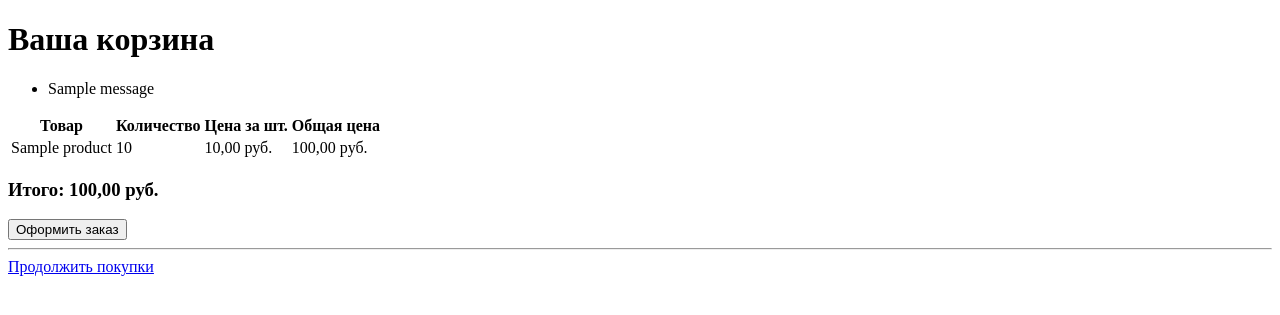
After one commit to kabshanov/Python_OnlineStore_Kabshanov, a Django app: page /cart/ in a window 1280 px wide. The commit adds this page. Shown: the top 315 px of the page. Run offline with Django 5.2, Linux system fonts and the light colour scheme; a user stored in the database is signed in; tables that the repository leaves empty hold one stand-in row (values such as "Sample post"); one stand-in notice (Sample message) is shown.

Commit message:
задание 6

```diff
--- a/store/models.py
+++ b/store/models.py
@@ -128,6 +128,14 @@ class CartItem(models.Model) :
     def __str__(self) :
         return f"{self.quantity} x {self.product.name} в корзине"
 
+    @property
+    def total_item_price(self) :
+        """
+        Рассчитывает общую стоимость
+        этой позиции корзины (цена * количество).
+        """
+        return self.product.price * self.quantity
+
 
 class Order(models.Model) :
     """
--- /dev/null
+++ b/store/templates/store/cart_detail.html
@@ -0,0 +1,52 @@
+<!DOCTYPE html>
+<html lang="ru">
+<head>
+    <meta charset="UTF-8">
+    <title>Ваша корзина</title>
+</head>
+<body>
+    <h1>Ваша корзина</h1>
+
+    {% if messages %}
+        <ul class="messages">
+            {% for message in messages %}
+                <li{% if message.tags %} class="{{ message.tags }}"{% endif %}>{{ message }}</li>
+            {% endfor %}
+        </ul>
+    {% endif %}
+
+    {% if cart_items %}
+        <table>
+            <thead>
+                <tr>
+                    <th>Товар</th>
+                    <th>Количество</th>
+                    <th>Цена за шт.</th>
+                    <th>Общая цена</th>
+                </tr>
+            </thead>
+            <tbody>
+                {% for item in cart_items %}
+                <tr>
+                    <td>{{ item.product.name }}</td>
+                    <td>{{ item.quantity }}</td>
+                    <td>{{ item.product.price }} руб.</td>
+                    <td>{{ item.total_item_price }} руб.</td>
+                </tr>
+                {% endfor %}
+            </tbody>
+        </table>
+
+        <h3>Итого: {{ total_price }} руб.</h3>
+
+        <a href="{% url 'store:create_order' %}">
+            <button>Оформить заказ</button>
+        </a>
+    {% else %}
+        <p>Ваша корзина пуста.</p>
+    {% endif %}
+
+    <hr>
+    <a href="{% url 'store:product_list' %}">Продолжить покупки</a>
+</body>
+</html>
--- a/store/urls.py
+++ b/store/urls.py
@@ -7,7 +7,10 @@ app_name = 'store'
 urlpatterns = [
     # http://127.0.0.1:8000/products/
     path('products/', views.product_list, name='product_list'),
-
     # http://127.0.0.1:8000/products/1/ (где 1 - это 'pk')
     path('products/<int:pk>/', views.product_detail, name='product_detail'),
+    path('cart/add/<int:pk>/', views.add_to_cart, name='add_to_cart'),
+    path('cart/', views.cart_detail, name='cart_detail'),
+    path('order/create/', views.create_order, name='create_order'),
+    path('order/success/', views.order_success, name='order_success'),
 ]
--- a/store/views.py
+++ b/store/views.py
@@ -1,5 +1,9 @@
-from django.shortcuts import render, get_object_or_404
-from .models import Product
+from django.shortcuts import render, get_object_or_404, redirect
+from django.contrib.auth.decorators import login_required
+from django.db import transaction
+from django.contrib import messages
+from .models import Product, Cart, CartItem, Order, OrderItem
+from .forms import AddToCartForm, OrderForm
 
 
 def product_list(request):
@@ -21,12 +25,146 @@ def product_detail(request, pk):
     Представление для отображения детальной информации о товаре.
     'pk' (Primary Key) - это уникальный ID товара.
     """
-    # get_object_or_404 - стандартный способ получить объект.
-    # Он автоматически вернет "Страница не найдена" (404),
-    # если товар с таким 'pk' не будет найден.
+    product = get_object_or_404(Product, pk=pk)
+    add_to_cart_form = AddToCartForm()  # <-- 2. Создаем экземпляр формы
+
+    context = {
+        'product' : product,
+        'add_to_cart_form' : add_to_cart_form,  # <-- 3. Добавляем в context
+    }
+    return render(request, 'store/product_detail.html', context)
+
+
+@login_required
+def add_to_cart(request, pk) :
+    """
+    Добавление товара в корзину.
+    """
     product = get_object_or_404(Product, pk=pk)
 
+    if request.method == 'POST' :
+        form = AddToCartForm(request.POST)
+        if form.is_valid() :
+            quantity = form.cleaned_data['quantity']
+
+            # --- ПРОВЕРКА ОСТАТКОВ (Требование №4) ---
+            if quantity > product.stock :
+                messages.error(request, f"На складе недостаточно товара (осталось: {product.stock})")
+                return redirect('store:product_detail', pk=pk)
+
+            # Получаем или создаем корзину для пользователя
+            cart, created = Cart.objects.get_or_create(user=request.user)
+
+            # Получаем или создаем позицию в корзине
+            cart_item, item_created = CartItem.objects.get_or_create(
+                cart=cart,
+                product=product,
+                defaults={'quantity' : 0}
+            )
+
+            # Проверяем, не превысит ли новое кол-во остатки
+            new_quantity = cart_item.quantity + quantity
+            if new_quantity > product.stock :
+                messages.error(request, f"Нельзя добавить больше, чем на складе (осталось: {product.stock})")
+                return redirect('store:product_detail', pk=pk)
+
+            # Обновляем количество и сохраняем
+            cart_item.quantity = new_quantity
+            cart_item.save()
+
+            messages.success(request, f"Товар '{product.name}' добавлен в корзину.")
+            return redirect('store:cart_detail')
+
+    # Если GET-запрос, просто вернем на страницу товара
+    return redirect('store:product_detail', pk=pk)
+
+
+@login_required
+def cart_detail(request) :
+    """
+    Отображение содержимого корзины.
+    """
+    try :
+        cart = Cart.objects.get(user=request.user)
+        cart_items = cart.items.all()
+        # Считаем общую стоимость
+        total_price = sum(item.total_item_price for item in cart_items)
+    except Cart.DoesNotExist :
+        cart_items = []
+        total_price = 0
+
     context = {
-        'product': product
+        'cart_items' : cart_items,
+        'total_price' : total_price,
     }
-    return render(request, 'store/product_detail.html', context)
+    return render(request, 'store/cart_detail.html', context)
+
+
+@login_required
+@transaction.atomic  # Гарантирует, что все операции с БД выполнятся, или ни одной
+def create_order(request) :
+    """
+    Оформление заказа.
+    """
+    try :
+        cart = Cart.objects.get(user=request.user)
+        cart_items = cart.items.all()
+        if not cart_items :
+            # Если корзина пуста, отправляем обратно
+            messages.error(request, "Ваша корзина пуста.")
+            return redirect('store:cart_detail')
+    except Cart.DoesNotExist :
+        messages.error(request, "У вас нет корзины.")
+        return redirect('store:product_list')
+
+    if request.method == 'POST' :
+        form = OrderForm(request.POST)
+        if form.is_valid() :
+            # Создаем заказ, но пока не сохраняем в БД (commit=False)
+            order = form.save(commit=False)
+            order.user = request.user
+            order.save()  # Теперь сохраняем, чтобы получить ID заказа
+
+            # --- ПРОВЕРКА ОСТАТКОВ (Финальная) ---
+            for item in cart_items :
+                product = item.product
+                if item.quantity > product.stock :
+                    # Если товара не хватает, откатываем транзакцию
+                    messages.error(request, f"Товара '{product.name}' не хватает на складе.")
+                    # @transaction.atomic отменит создание 'order'
+                    return redirect('store:cart_detail')
+
+            # Если все в порядке, создаем позиции заказа и списываем остатки
+            for item in cart_items :
+                OrderItem.objects.create(
+                    order=order,
+                    product=item.product,
+                    price=item.product.price,
+                    quantity=item.quantity
+                )
+                # Уменьшаем остатки на складе
+                item.product.stock -= item.quantity
+                item.product.save()
+
+            # Очищаем корзину
+            cart.items.all().delete()
+
+            messages.success(request, "Ваш заказ успешно оформлен!")
+            # Перенаправляем на страницу "Спасибо" (создадим в Шаге 4)
+            return redirect('store:order_success')
+    else :
+        # GET-запрос: просто показываем форму
+        form = OrderForm()
+
+    context = {
+        'form' : form,
+        'cart_items' : cart_items,
+    }
+    return render(request, 'store/create_order.html', context)
+
+
+def order_success(request) :
+    """
+    Страница "Спасибо за заказ".
+    """
+    return render(request, 'store/order_success.html')
```
Also changed, not shown: store/forms.py (added, +31 -0 lines), store/templates/store/create_order.html (added, +35 -0 lines), store/templates/store/order_success.html (added, +12 -0 lines), store/templates/store/product_detail.html (+11 -0 lines).
